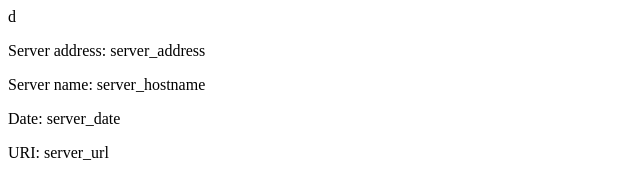
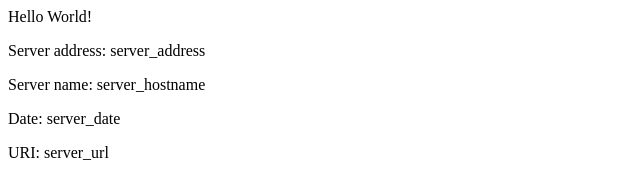
Before and after one commit to ranjithreddyantham/eks-example, a plain HTML site: page src/index.html in a window 1280 px wide. Shown: the full height of the page, 0-640 px from the left. Drawn offline with Linux system fonts and the light colour scheme.

Commit message:
Revert "v2 Updating home page"
This reverts commit ad4ea71d2868eda170ef04ac3a20fb214ab5670b.

```diff
--- a/src/index.html
+++ b/src/index.html
@@ -1,8 +1,8 @@
 <head>
-<title>d</title>
+<title>Hello World</title>
 </head>
 <div class="info">
-<h>d</h>
+<h>Hello World!</h>
 <p><span>Server&nbsp;address:</span> <span>server_address</span></p>
 <p><span>Server&nbsp;name:</span> <span>server_hostname</span></p>
 <p class="smaller"><span>Date:</span> <span>server_date</span></p>
```
